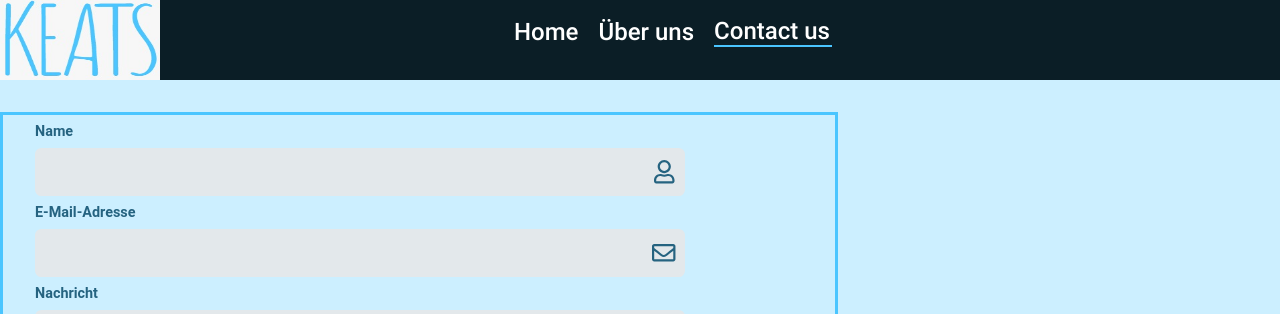
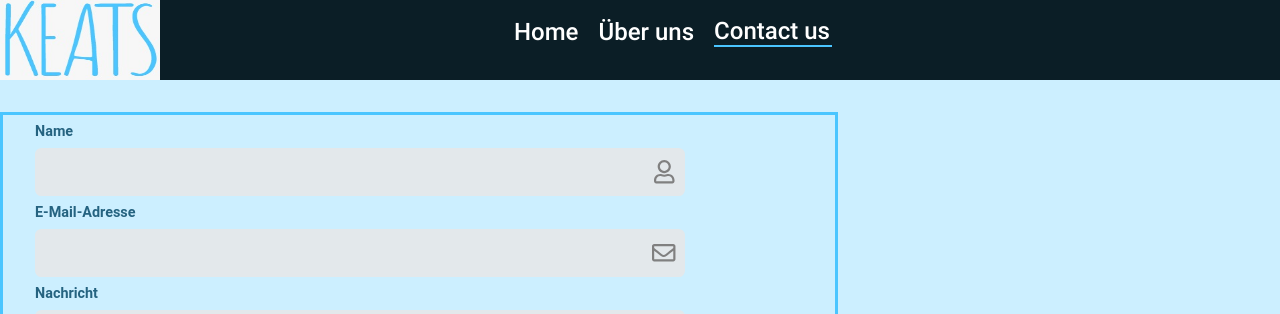
Before and after one commit to majogw/Keats-Project, a React (Create React App) app: page /contactus in a window 1280 px wide. Shown: the top 314 px of the page. Built offline with nearby package versions, Linux system fonts and the light colour scheme.

Commit message:
Color Icon ContactUs
Color icon

```diff
--- a/src/App.css
+++ b/src/App.css
@@ -329,8 +329,7 @@ div {
 }
 
 .button-forma:active {
-  background-color: lightsteelblue;
-  box-shadow: 0 0.3rem #ccefff;
+  box-shadow: 0 0.3rem transparent;
 }
 
 .base-contact {
@@ -351,10 +350,6 @@ div {
   position: absolute;
   right: 0;
   top: 25%;
-}
-
-.icon-input :hover {
-  color: #4ac5ff;
 }
 
 .input-compartida {
--- a/src/Components/Form.js
+++ b/src/Components/Form.js
@@ -2,29 +2,55 @@ import React from 'react';
 import {useHistory} from 'react-router-dom';
 import {FontAwesomeIcon} from '@fortawesome/react-fontawesome';
 import {useState} from 'react';
+import {icon} from '@fortawesome/fontawesome-svg-core';
 
 export const Form = () => {
   const [name, setName] = useState('');
   const [email, setEmail] = useState('');
   const [nachricht, setNachricht] = useState('');
+  const [focusName, setFocusName] = useState(false);
+  const [focusEmail, setFocusEmail] = useState(false);
+
   function imprimirNombres() {
     console.log(name, email, nachricht);
   }
+  function CambioColor() {
+    if (name === '' && focusName === false) {
+      return 'grey';
+    } else {
+      return '#4ac5ff';
+    }
+  }
+  function ColorEmail() {
+    if (email === '' && focusEmail === false) {
+      return 'grey';
+    } else {
+      return '#4ac5ff';
+    }
+  }
+
   return (
     <div className='forma-principal'>
       <div className='nombre-forma'>
         <label>Name</label>
         <div className='input-forma'>
           <input
+            id='name'
             value={name}
             onChange={(event) => setName(event.target.value)}
+            onFocus={(event) => setFocusName(true)}
+            onBlur={(event) => setFocusName(false)}
             className='input-compartida'
             type='text'
             name='Name'
             required
           />
-          <span className='icon-input'>
-            <FontAwesomeIcon icon={['far', 'user']} size='lg' />
+          <span id='icon-name' className='icon-input'>
+            <FontAwesomeIcon
+              icon={['far', 'user']}
+              size='lg'
+              color={CambioColor()}
+            />
           </span>
         </div>
       </div>
@@ -34,15 +60,22 @@ export const Form = () => {
         </div>
         <div className='input-email'>
           <input
+            id='email'
             value={email}
             onChange={(event) => setEmail(event.target.value)}
+            onFocus={(event) => setFocusEmail(true)}
+            onBlur={(event) => setFocusEmail(false)}
             className='input-compartida'
             type='email'
             name='email'
             required
           />
-          <span className='icon-input'>
-            <FontAwesomeIcon icon={['far', 'envelope']} size='lg' />
+          <span id='icon-email' className='icon-input'>
+            <FontAwesomeIcon
+              icon={['far', 'envelope']}
+              size='lg'
+              color={ColorEmail()}
+            />
           </span>
         </div>
       </div>
```
